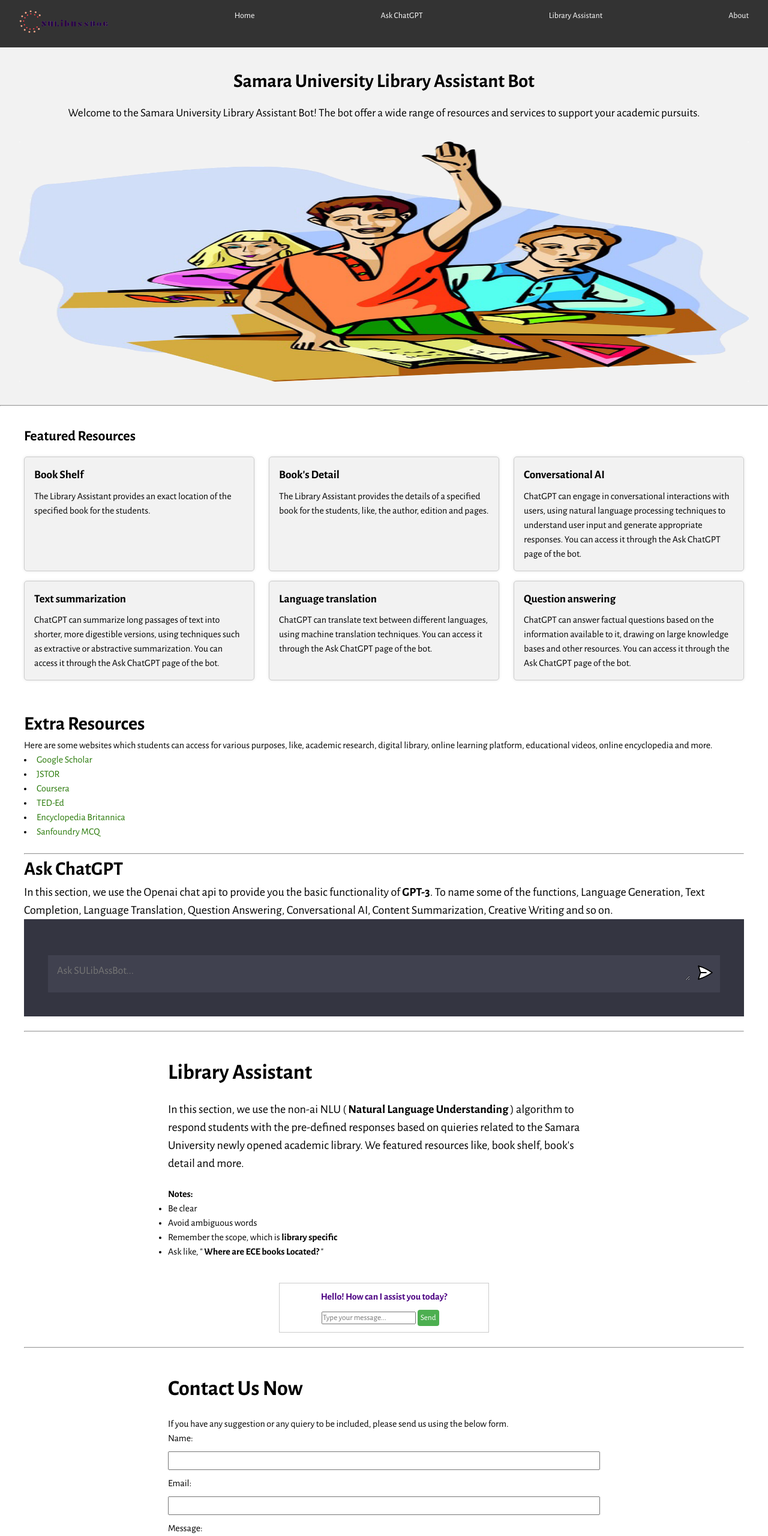
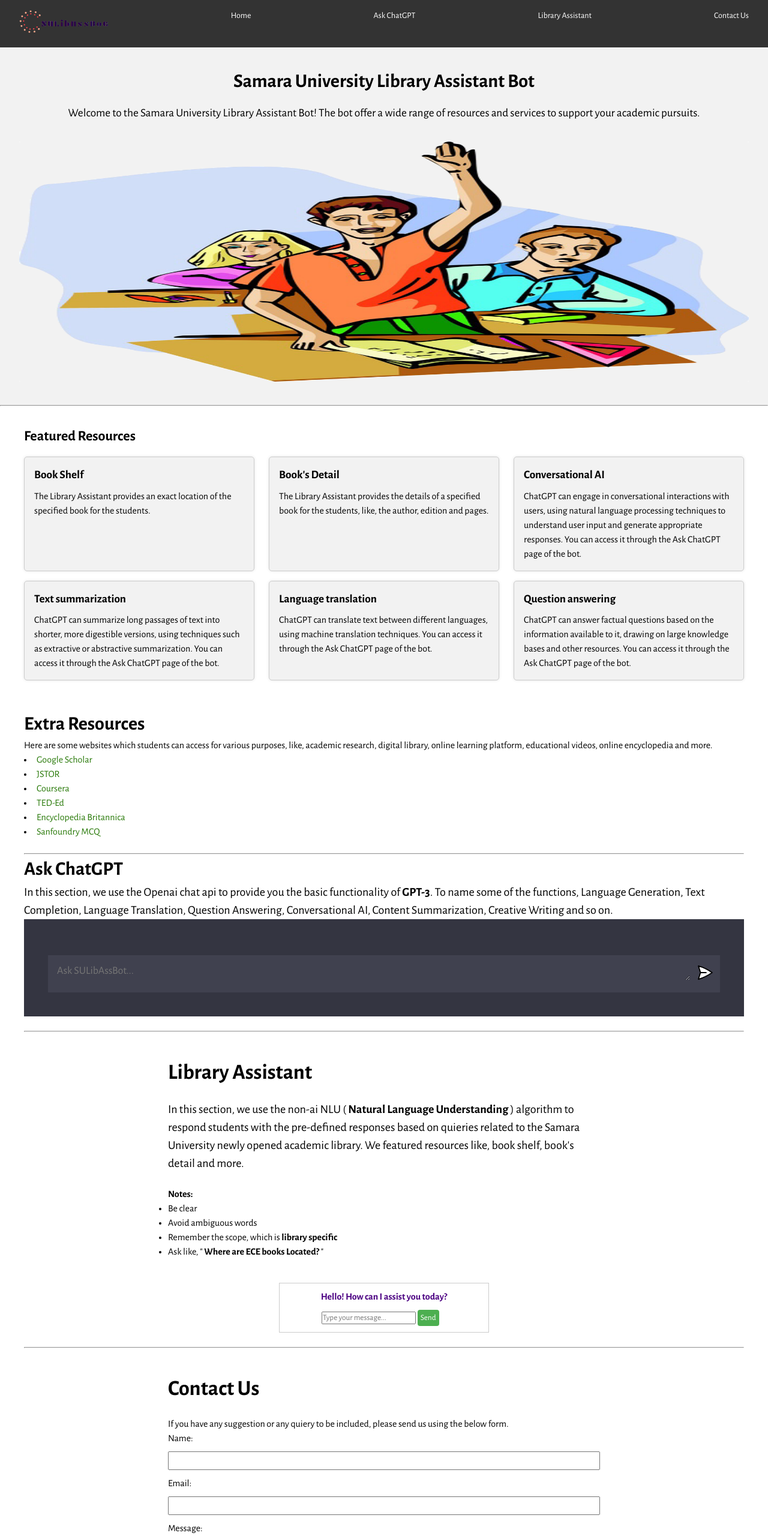
Before and after one commit to sulibassbot/sulibassbot, a website built with Vite: page client/index.html in a window 1280 px wide. Shown: the top 2560 px of the page at 60% size. Built offline with nearby package versions, Linux system fonts and the light colour scheme.

```diff
--- a/client/index.html
+++ b/client/index.html
@@ -14,7 +14,7 @@
         <li><a href="#home" onclick="showPage('home')">Home</a></li>
         <li><a href="#askgpt" onclick="showPage('askgpt')">Ask ChatGPT</a></li>
         <li><a href="#asklibapp" onclick="showPage('asklibapp')">Library Assistant</a></li>
-        <li><a href="#about" onclick="showPage('about')">About</a></li>
+        <li><a href="#subQue" onclick="showPage('subQue')">Contact Us</a></li>
       </ul>
     </nav>
     <header>
@@ -103,7 +103,7 @@
       <br>
       <hr>
       <div id="subQue">
-        <h1>Contact Us Now</h1>
+        <h1>Contact Us</h1>
         <p>If you have any suggestion or any quiery to be included, please send us using the below form.</p>
         <label for="name">Name:</label>
         <input type="text" id="name" required>
```
